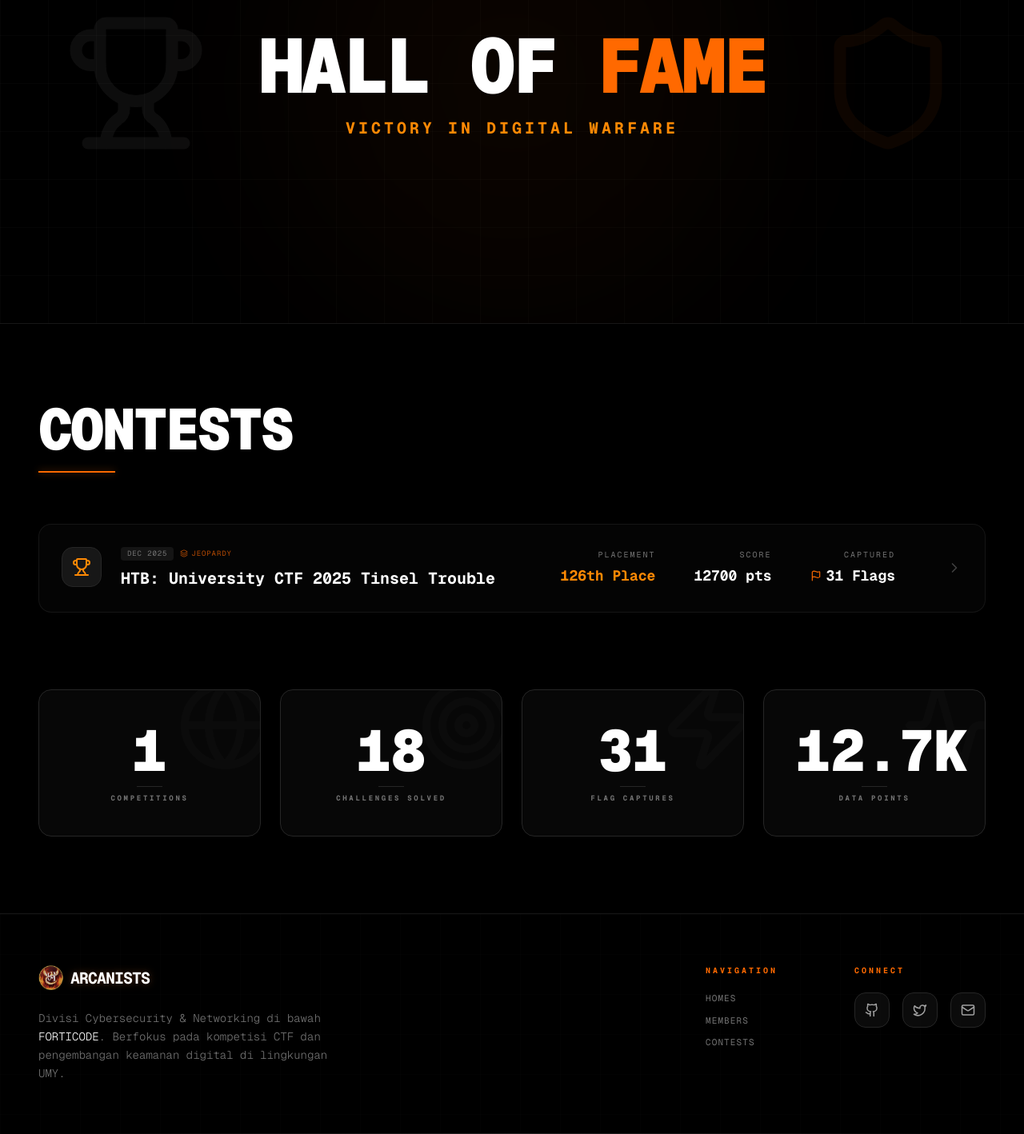
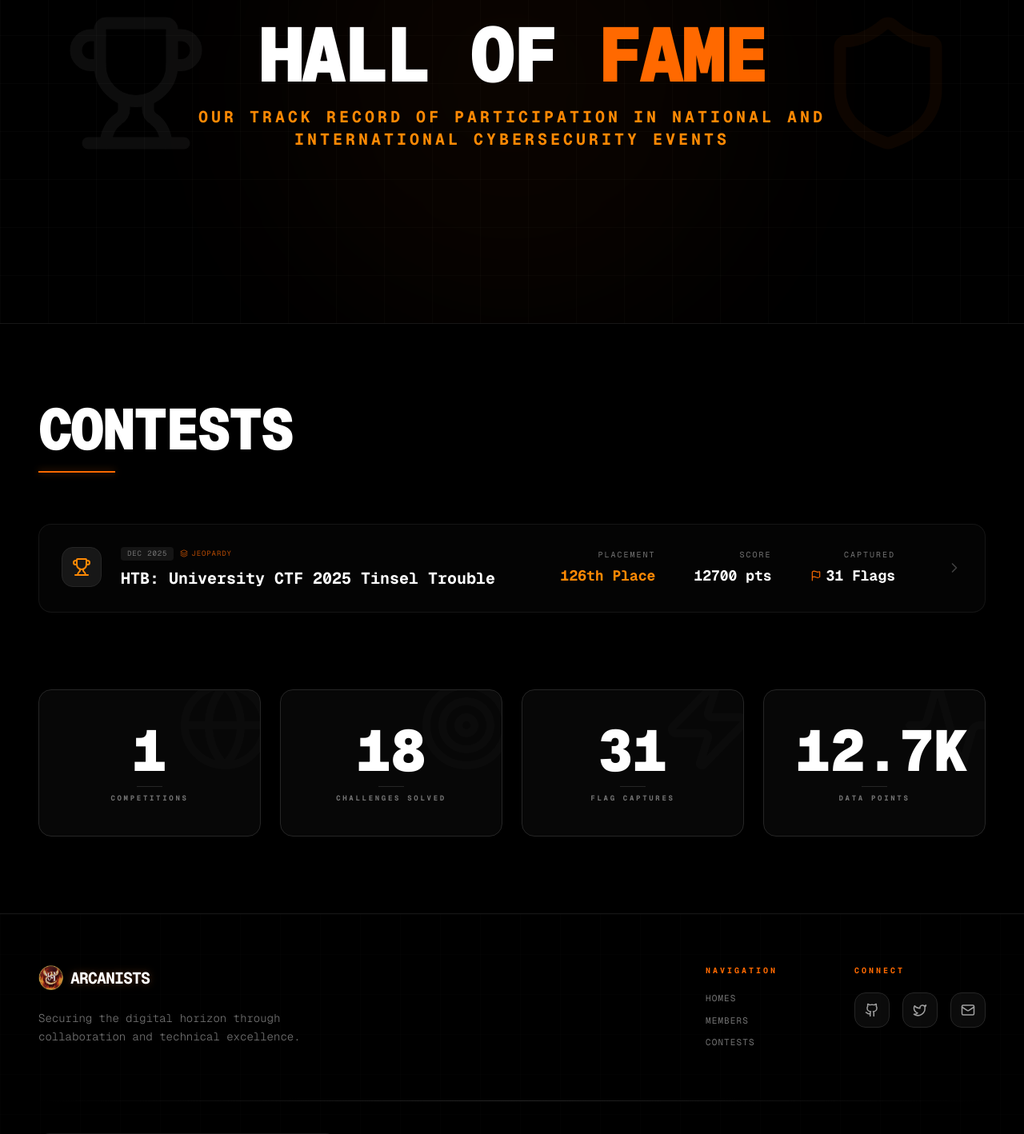
Before and after one commit to K4lameety/arcanists, a Next.js app: page /contest in a window 1280 px wide. Shown: the part 260-1678 px from the top of the page at 80% size. Built offline with nearby package versions, Linux system fonts and the light colour scheme.

Commit message:
change text in contest page & footer

```diff
--- a/app/contest/page.tsx
+++ b/app/contest/page.tsx
@@ -58,7 +58,7 @@
           </h1>
 
              <p className="text-xs md:text-xl text-orange-400 font-bold tracking-[0.2em] uppercase">
-              Victory in Digital Warfare
+              Our track record of participation in national and international cybersecurity events
             </p>
         </div>
       </section>
--- a/components/Footer.tsx
+++ b/components/Footer.tsx
@@ -27,7 +27,7 @@
             </a>
 
             <p className="text-xs md:text-sm text-neutral-500 leading-relaxed font-light px-4 md:px-0">
-              Divisi Cybersecurity & Networking di bawah <span className="text-white">FORTICODE</span>. Berfokus pada kompetisi CTF dan pengembangan keamanan digital di lingkungan UMY.
+              Securing the digital horizon through collaboration and technical excellence.
             </p>
           </div>
 
```
